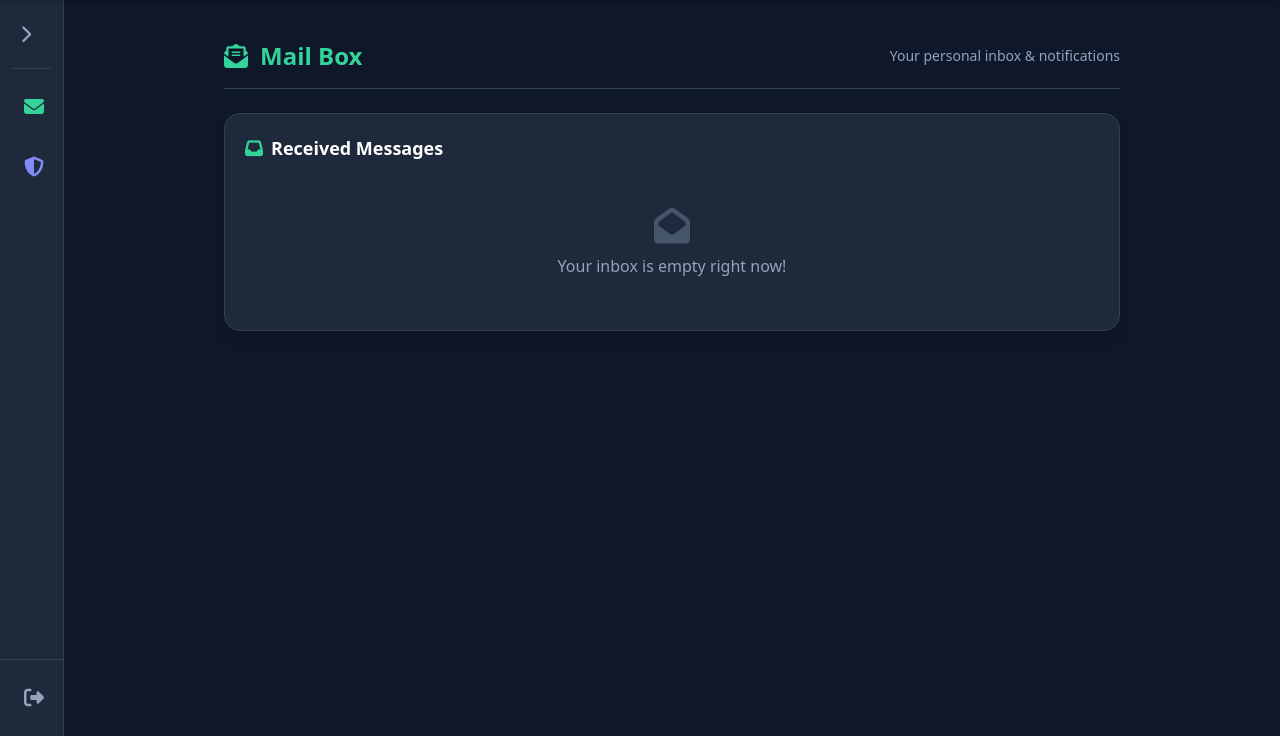
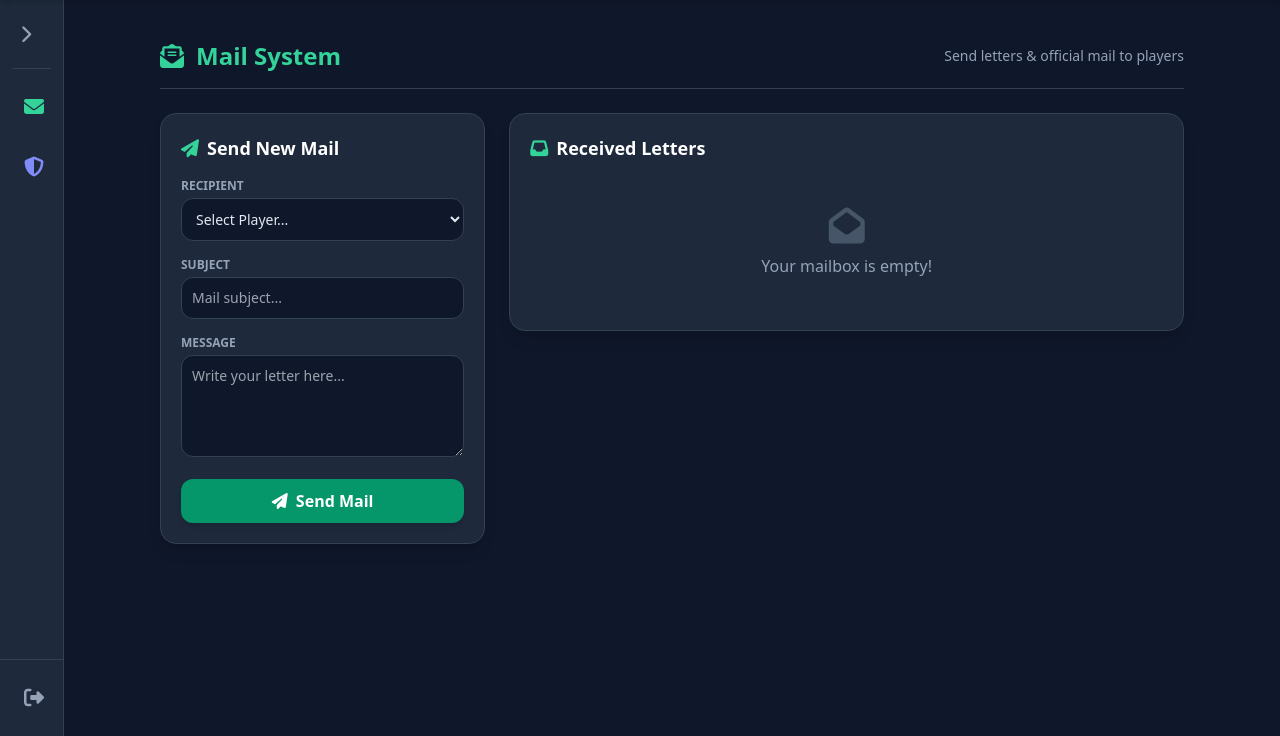
Before and after one commit to heinth123/minecraft-portal-, a Flask app: page /mailbox in a window 1280 px wide. Shown: the part 64-800 px from the top of the page. Run offline with Flask 3, Linux system fonts and the light colour scheme; a user stored in the database is signed in; some libraries are stand-ins or nearby versions.

Commit message:
Update mailbox layout and add compose mail form

```diff
--- a/templates/mailbox.html
+++ b/templates/mailbox.html
@@ -1,78 +1,84 @@
 {% extends "base.html" %}
 
 {% block content %}
-<div class="max-w-4xl mx-auto space-y-6">
+<div class="max-w-5xl mx-auto space-y-6">
     <!-- Header -->
     <div class="flex items-center justify-between border-b border-slate-700 pb-4">
         <h1 class="text-2xl font-bold text-emerald-400 flex items-center gap-3">
-            <i class="fa-solid fa-envelope-open-text"></i> Mail Box
+            <i class="fa-solid fa-envelope-open-text"></i> Mail System
         </h1>
-        <span class="text-sm text-slate-400">Your personal inbox & notifications</span>
+        <span class="text-sm text-slate-400">Send letters & official mail to players</span>
     </div>
 
-    <!-- Friend Requests Section -->
-    {% if friend_requests %}
-    <div class="bg-slate-800 border border-slate-700 rounded-2xl p-5 shadow-lg">
-        <h2 class="text-lg font-semibold text-white mb-3 flex items-center gap-2">
-            <i class="fa-solid fa-user-clock text-amber-400"></i> Friend Requests
+    <div class="grid grid-cols-1 lg:grid-cols-3 gap-6">
+
+        <!-- COMPOSE MAIL FORM -->
+        <div class="bg-slate-800 border border-slate-700 rounded-2xl p-5 shadow-lg lg:col-span-1 h-fit">
+            <h2 class="text-lg font-semibold text-white mb-4 flex items-center gap-2">
+                <i class="fa-solid fa-paper-plane text-emerald-400"></i> Send New Mail
             </h2>
-        <div class="space-y-3">
-            {% for req in friend_requests %}
-            <div class="flex items-center justify-between bg-slate-900/60 p-3 rounded-xl border border-slate-700/50">
-                <div class="flex items-center gap-3">
-                    <img src="{{ req.sender.safe_pfp }}" class="w-10 h-10 rounded-full object-cover">
+            <form action="{{ url_for('mailbox') }}" method="POST" class="space-y-4">
                 <div>
-                        <p class="font-medium text-slate-200">{{ req.sender.nickname }} <span class="text-xs text-slate-400">(@{{ req.sender.username }})</span></p>
-                        <p class="text-xs text-slate-400">Sent you a friend request</p>
+                    <label class="block text-xs font-semibold text-slate-400 mb-1 uppercase">Recipient</label>
+                    <select name="receiver_id" required class="w-full bg-slate-900 border border-slate-700 rounded-xl p-2.5 text-slate-200 text-sm focus:outline-none focus:border-emerald-500">
+                        <option value="" disabled selected>Select Player...</option>
+                        {% for user in all_users %}
+                            <option value="{{ user.id }}">{{ user.nickname }} (@{{ user.username }})</option>
+                        {% endfor %}
+                    </select>
                 </div>
+
+                <div>
+                    <label class="block text-xs font-semibold text-slate-400 mb-1 uppercase">Subject</label>
+                    <input type="text" name="subject" placeholder="Mail subject..." required class="w-full bg-slate-900 border border-slate-700 rounded-xl p-2.5 text-slate-200 text-sm focus:outline-none focus:border-emerald-500">
                 </div>
-                <div class="flex items-center gap-2">
-                    <form action="{{ url_for('accept_friend_request', request_id=req.id) }}" method="POST">
-                        <button type="submit" class="bg-emerald-600 hover:bg-emerald-500 text-white text-xs px-3 py-1.5 rounded-lg font-medium transition">
-                            Accept
+
+                <div>
+                    <label class="block text-xs font-semibold text-slate-400 mb-1 uppercase">Message</label>
+                    <textarea name="content" rows="4" placeholder="Write your letter here..." required class="w-full bg-slate-900 border border-slate-700 rounded-xl p-2.5 text-slate-200 text-sm focus:outline-none focus:border-emerald-500"></textarea>
+                </div>
+
+                <button type="submit" class="w-full bg-emerald-600 hover:bg-emerald-500 text-white font-semibold py-2.5 rounded-xl transition shadow-md flex items-center justify-center gap-2">
+                    <i class="fa-solid fa-paper-plane"></i> Send Mail
                 </button>
             </form>
         </div>
-            </div>
-            {% endfor %}
+
+        <!-- RECEIVED MAILS INBOX -->
+        <div class="lg:col-span-2 space-y-6">
+            <div class="bg-slate-800 border border-slate-700 rounded-2xl p-5 shadow-lg">
+                <h2 class="text-lg font-semibold text-white mb-3 flex items-center gap-2">
+                    <i class="fa-solid fa-inbox text-emerald-400"></i> Received Letters
+                </h2>
+
+                {% if received_mails %}
+                <div class="space-y-3">
+                    {% for mail in received_mails %}
+                    <div class="bg-slate-900/80 p-4 rounded-xl border border-slate-700/60">
+                        <div class="flex items-center justify-between mb-2 border-b border-slate-800 pb-2">
+                            <div class="flex items-center gap-2">
+                                <img src="{{ mail.sender.safe_pfp }}" class="w-8 h-8 rounded-full object-cover">
+                                <div>
+                                    <span class="font-bold text-slate-200 text-sm">{{ mail.sender.nickname }}</span>
+                                    <span class="text-xs text-slate-500">(@{{ mail.sender.username }})</span>
                                 </div>
                             </div>
-    {% endif %}
-
-    <!-- Direct Messages Inbox -->
-    <div class="bg-slate-800 border border-slate-700 rounded-2xl p-5 shadow-lg">
-        <h2 class="text-lg font-semibold text-white mb-3 flex items-center gap-2">
-            <i class="fa-solid fa-inbox text-emerald-400"></i> Received Messages
-        </h2>
-
-        {% if dms %}
-        <div class="space-y-3">
-            {% for msg in dms %}
-            <div class="bg-slate-900/60 p-4 rounded-xl border border-slate-700/50 flex items-start gap-4 hover:border-emerald-500/40 transition">
-                <img src="{{ msg.sender.safe_pfp }}" class="w-10 h-10 rounded-full object-cover mt-1">
-                <div class="flex-1">
-                    <div class="flex items-center justify-between mb-1">
-                        <span class="font-bold text-slate-200 text-sm">{{ msg.sender.nickname }}</span>
-                        <span class="text-xs text-slate-500">{{ msg.created_at.strftime('%Y-%m-%d %H:%M') if msg.created_at else '' }}</span>
+                            <span class="text-xs text-slate-500">{{ mail.created_at.strftime('%Y-%m-%d %H:%M') if mail.created_at else '' }}</span>
                         </div>
-                    <p class="text-slate-300 text-sm bg-slate-800/80 p-3 rounded-lg border border-slate-700/30">
-                        {{ msg.content }}
-                    </p>
-                    <div class="mt-2 text-right">
-                        <a href="{{ url_for('dm', receiver_id=msg.sender.id) }}" class="text-xs text-emerald-400 hover:underline inline-flex items-center gap-1">
-                            Reply <i class="fa-solid fa-reply"></i>
-                        </a>
-                    </div>
-                </div>
+                        <h3 class="font-semibold text-emerald-400 text-sm mb-1">📌 {{ mail.subject }}</h3>
+                        <p class="text-slate-300 text-sm leading-relaxed whitespace-pre-line">{{ mail.content }}</p>
                     </div>
                     {% endfor %}
                 </div>
                 {% else %}
                 <div class="text-center py-8 text-slate-400">
                     <i class="fa-solid fa-envelope-open text-4xl mb-2 text-slate-600"></i>
-            <p>Your inbox is empty right now!</p>
+                    <p>Your mailbox is empty!</p>
                 </div>
                 {% endif %}
             </div>
         </div>
+
+    </div>
+</div>
 {% endblock %}
```
Lines whose indentation alone changed are shown as unchanged.
